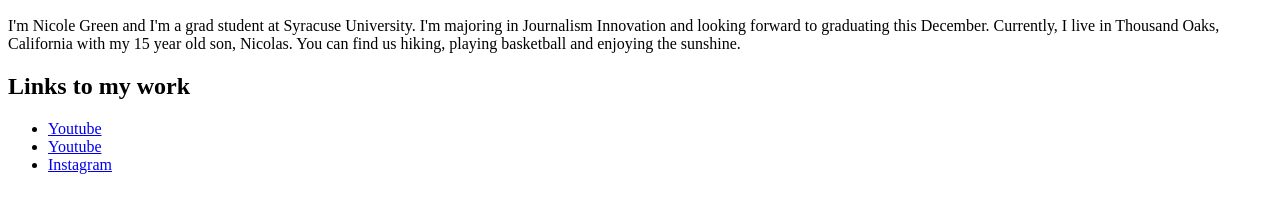
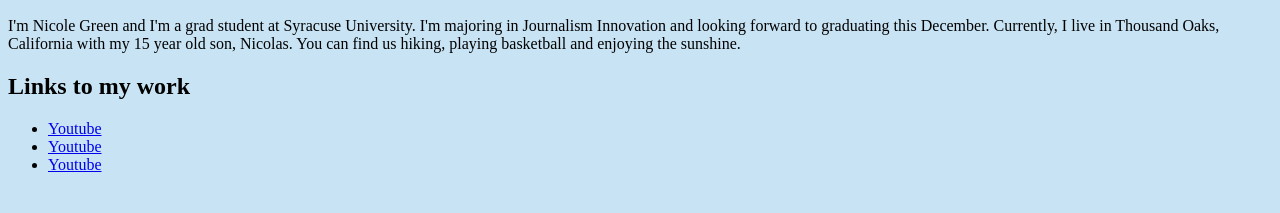
Before and after one commit to nicolecgreen/nicolecgreen.github.io, a plain HTML site: page index.html in a window 1280 px wide. Shown: the part 359-572 px from the top of the page. Drawn offline with Linux system fonts and the light colour scheme.

Commit message:
Update Index

```diff
--- a/index.html
+++ b/index.html
@@ -5,6 +5,11 @@
 
     <title>Nicole Green</title>
 
+	  <style>
+		body {
+			background-color: #c8e4f4;
+		}
+	</style>
 
     <div class="wrapper">
       <div class="content" role="main">
@@ -26,7 +31,7 @@
 		<ul>
 			<li><a href="https://youtu.be/nQ4zjB-ftbc">Youtube</a></li>
 			<li><a href="https://youtu.be/v5qni5HyiXc">Youtube</a></li>
-			<li><a href="https://youtu.be/U3rg4_fJVcg">Instagram</a></li>
+			<li><a href="https://youtu.be/U3rg4_fJVcg">Youtube</a></li>
 		</ul>
 
     </footer>
```
